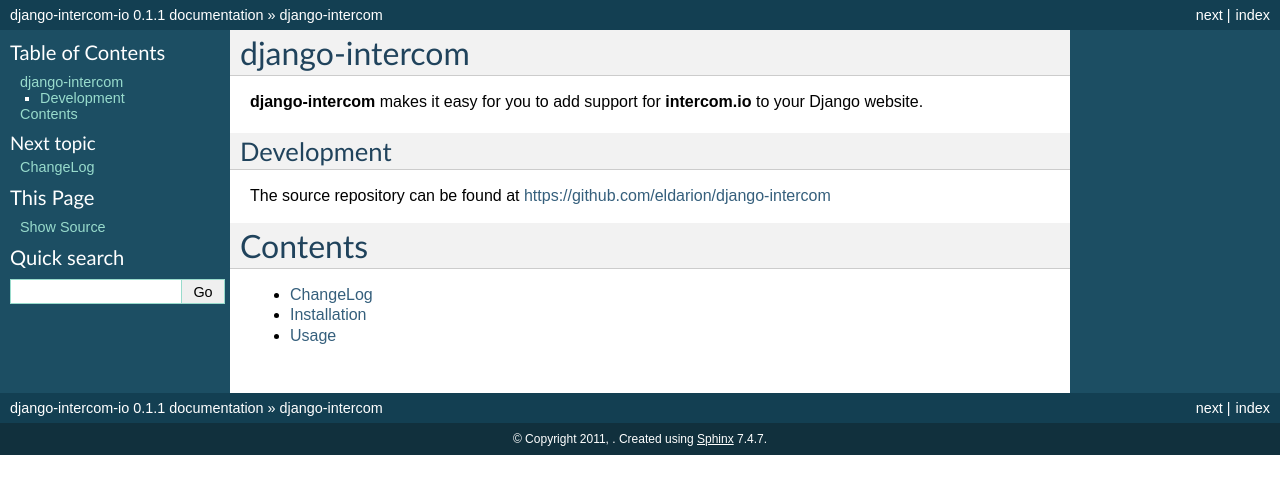
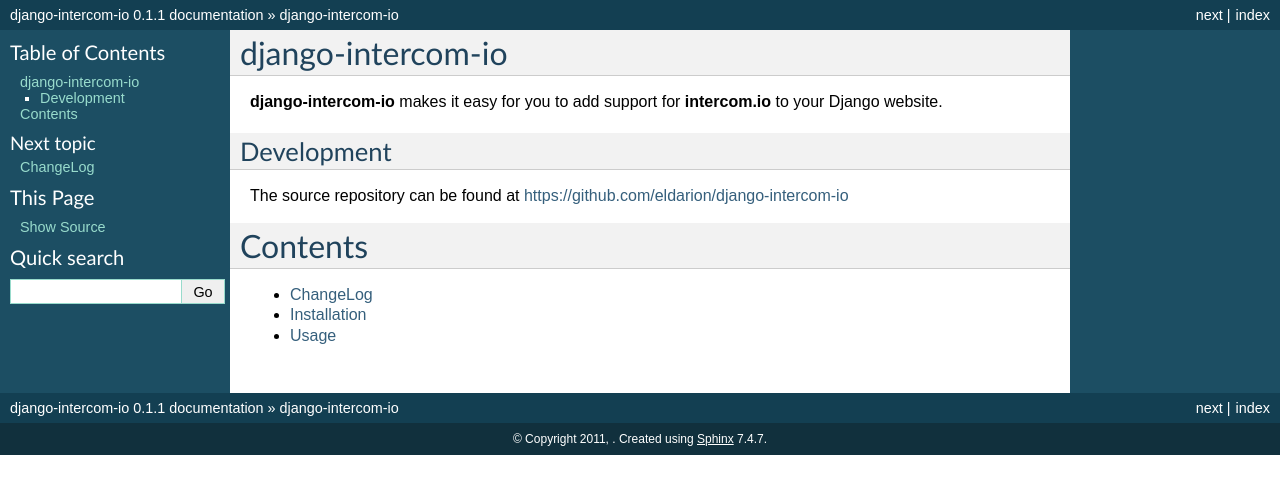
Before and after one commit to eldarion/django-intercom-io, a Sphinx documentation site: the page built from docs/index.rst, in a window 1280 px wide. Shown: the top 494 px of the page. Built offline with Sphinx 7.4.7, drawn with Linux system fonts in a browser that asks for light colours.

```diff
--- a/docs/index.rst
+++ b/docs/index.rst
@@ -1,13 +1,13 @@
-django-intercom
-===============
+django-intercom-io
+==================
 
-**django-intercom** makes it easy for you to add support for **intercom.io** to your Django website.
+**django-intercom-io** makes it easy for you to add support for **intercom.io** to your Django website.
 
 
 Development
 -----------
 
-The source repository can be found at https://github.com/eldarion/django-intercom
+The source repository can be found at https://github.com/eldarion/django-intercom-io
 
 
 Contents
```
